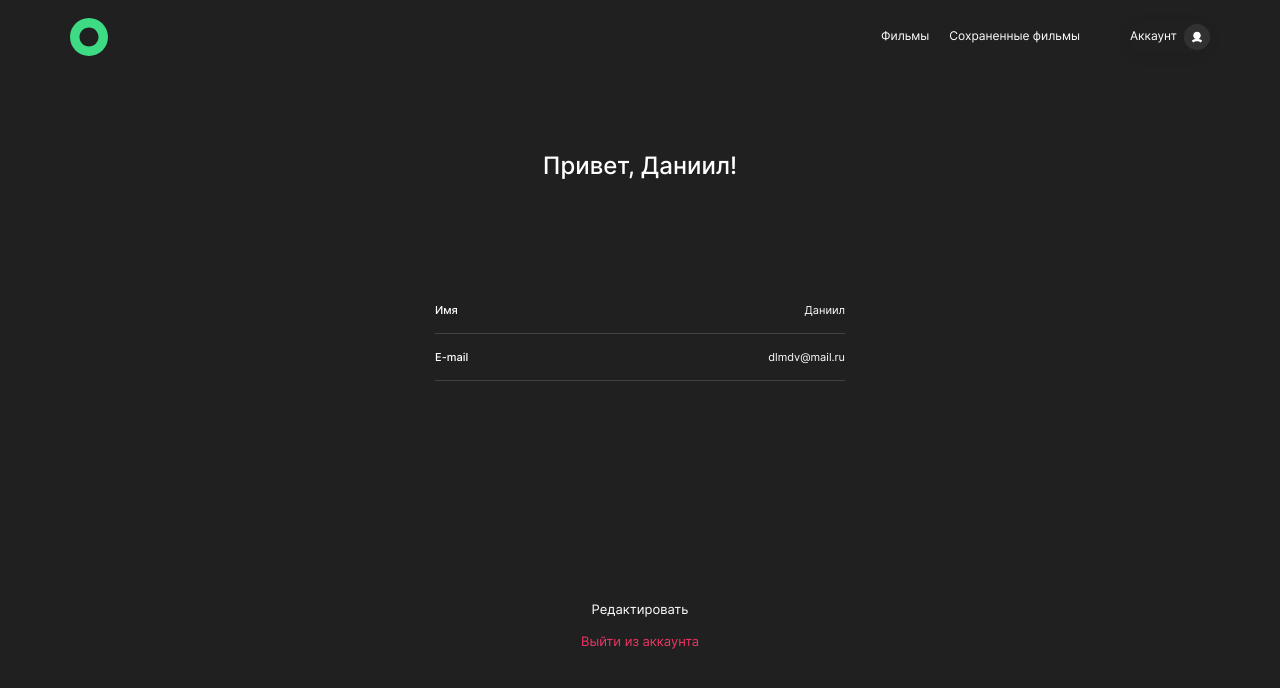
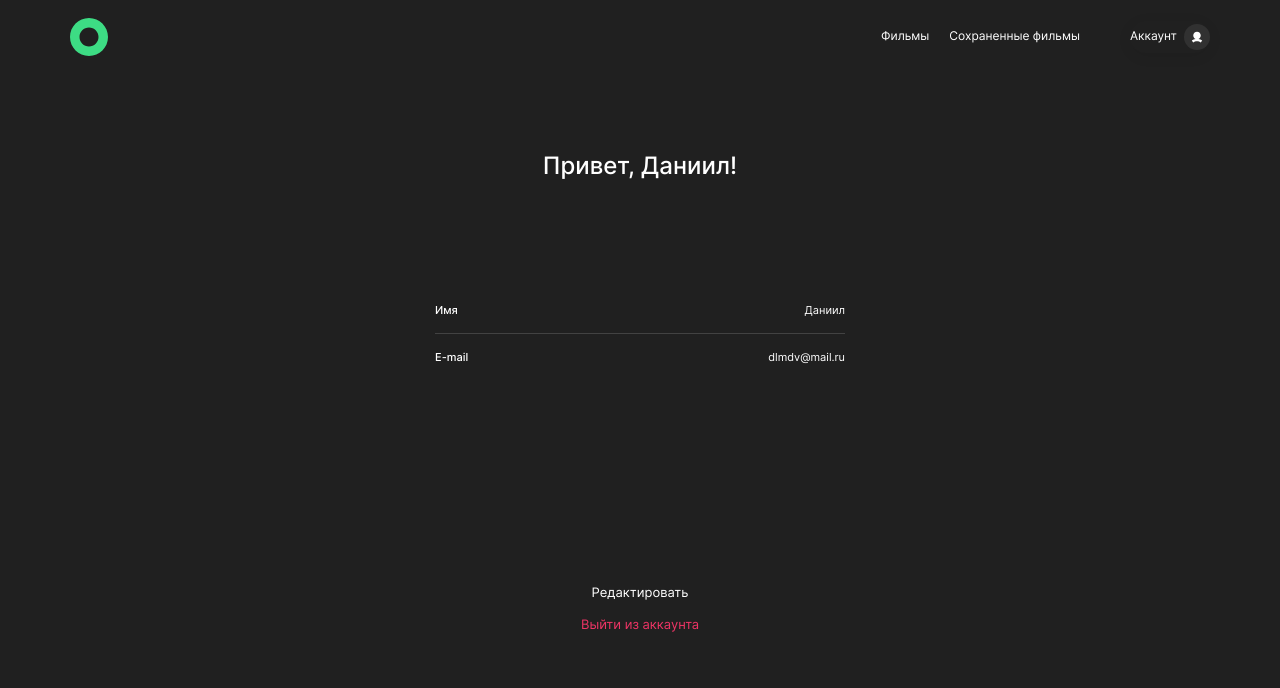
Before and after one commit to dlmedv/movies-explorer-frontend, a React (Create React App) app: page /profile in a window 1280 px wide. Shown: the top 688 px of the page. Built offline with nearby package versions, Linux system fonts and the light colour scheme.

Commit message:
исправляет отступы инпута профайла

```diff
--- a/src/components/Profile/Profile.css
+++ b/src/components/Profile/Profile.css
@@ -39,8 +39,9 @@
     transition: border-bottom 0.4s ease-out;
 }
 
-.profile__form-row:hover {
-    border-bottom: 1px solid #aaa9a9;
+.profile__form-row:nth-of-type(2){
+    border-bottom: none;
+    padding: 0;
 }
 
 .profile__buttons {
```
